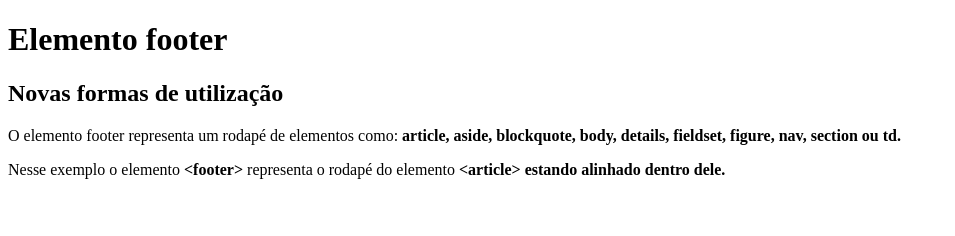
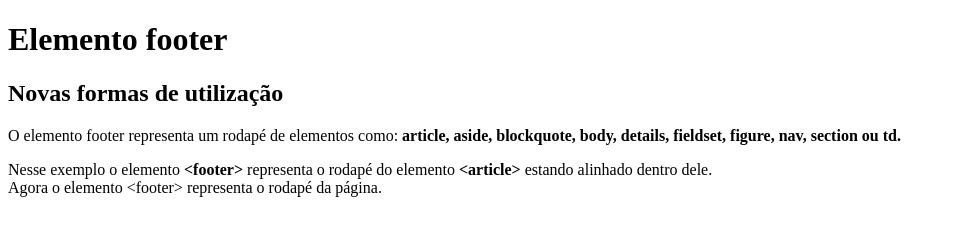
Before and after one commit to romersonrsantana/icar-velas, a plain HTML site: page exercicios/ex001-footer/new-application.html in a window 1280 px wide. Shown: the whole page, without its empty margins (0-955 px from the left). Drawn offline with Linux system fonts and the light colour scheme.

Commit message:
Update new-application.html

```diff
--- a/exercicios/ex001-footer/new-application.html
+++ b/exercicios/ex001-footer/new-application.html
@@ -15,7 +15,8 @@
         <p>
             O elemento footer representa um rodapé de elementos como: <strong>article, aside, blockquote, body, details, fieldset, figure, nav, section ou td.</strong>
         </p>
-        <footer>Nesse exemplo o elemento <strong>&lt;footer&gt;</strong> representa o rodapé do elemento <strong>&lt;article&gt; estando alinhado dentro dele.</strong></footer>
+        <footer>Nesse exemplo o elemento <strong>&lt;footer&gt;</strong> representa o rodapé do elemento <strong>&lt;article&gt;</strong> estando alinhado dentro dele.</footer>
     </article>
+    <footer>Agora o elemento &lt;footer&gt; representa o rodapé da página.</footer>
 </body>
 </html>
```
